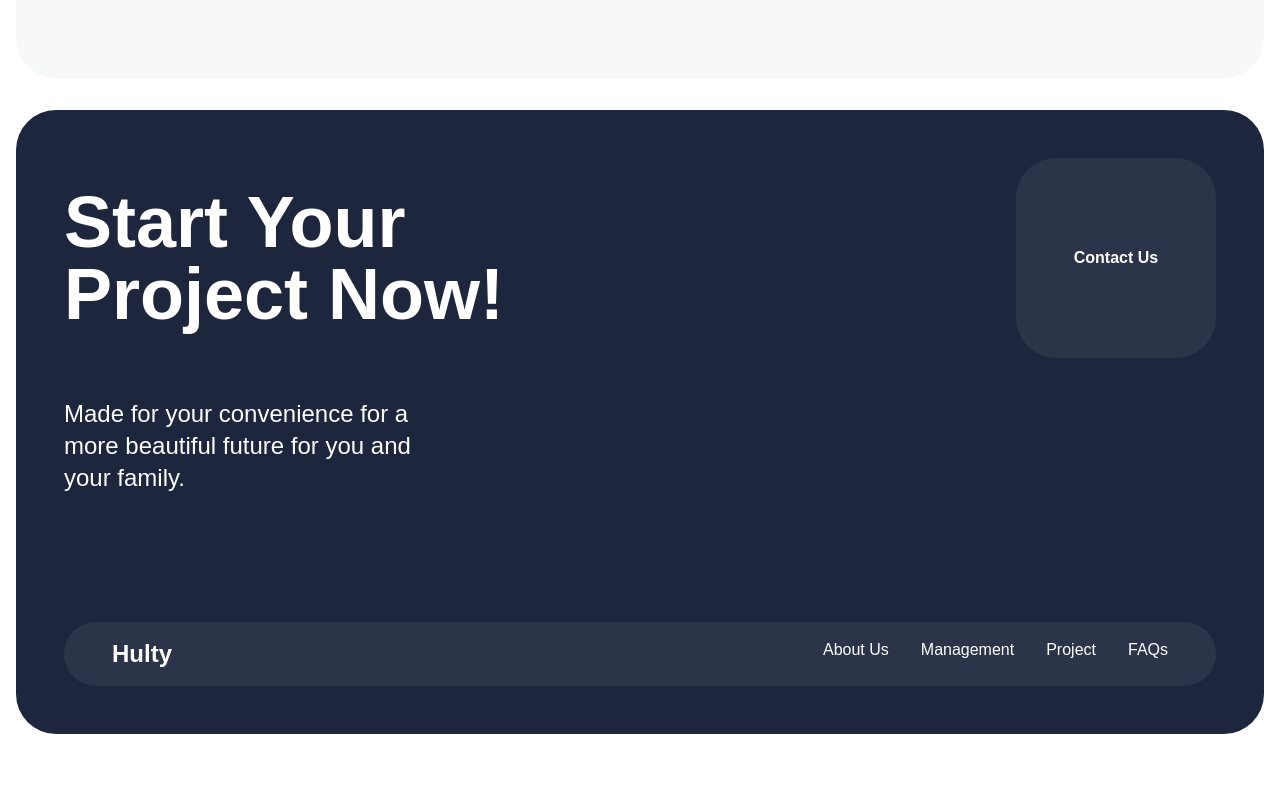
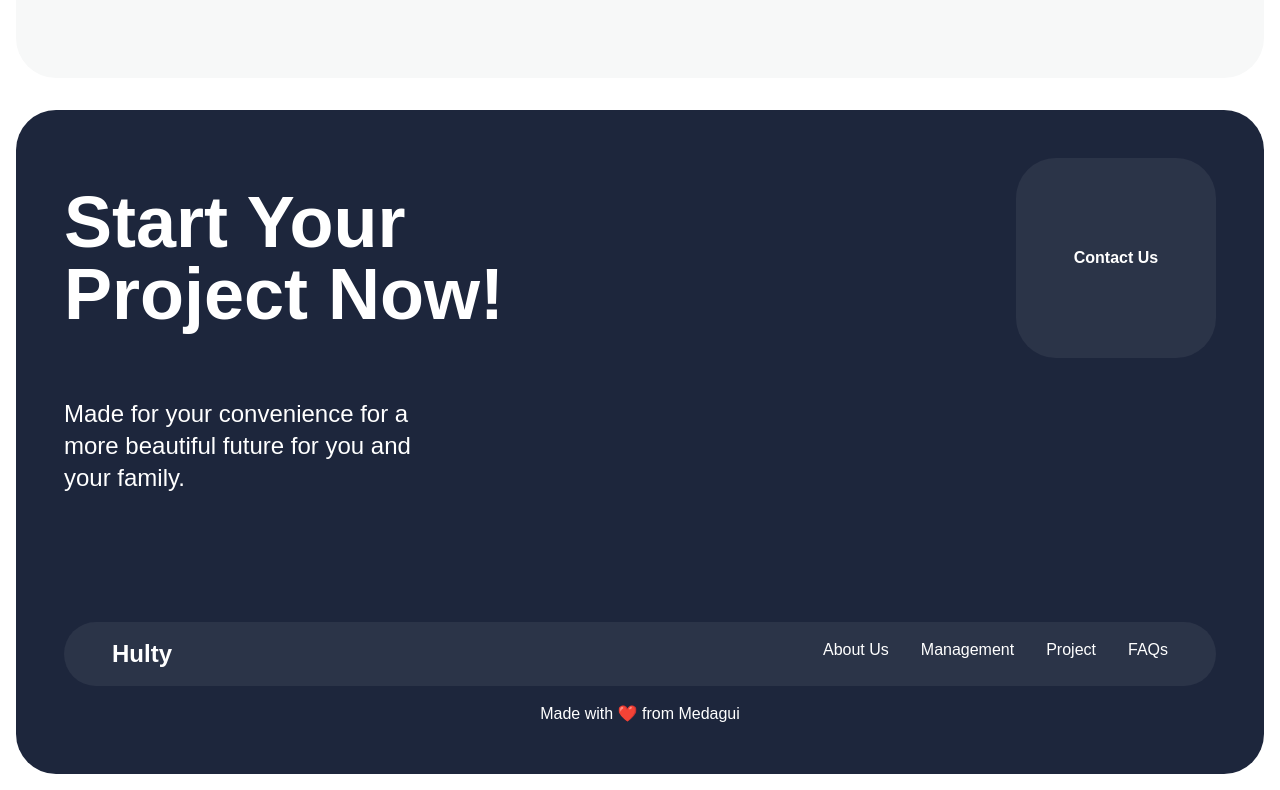
Before and after one commit to medagui1/hulty, a React (Vite) app: page / in a window 1280 px wide. Shown: the part 2915-3705 px from the top of the page. Before the commit the page ends 3665 px from the top, so only its background shows below. Built offline with nearby package versions, Linux system fonts and the light colour scheme; a web font is replaced by a local one.

Commit message:
adding the made with at the end of the footer

```diff
--- a/src/sections/CallToAction.jsx
+++ b/src/sections/CallToAction.jsx
@@ -29,6 +29,8 @@ const CallToAction = () => {
           ))}
         </div>
       </nav>
+          <p className="text-center mt-4">Made with ❤️ from <a href="https://github.com/mohamedregragui">Medagui</a></p>
+
     </div>
   );
 };
```
